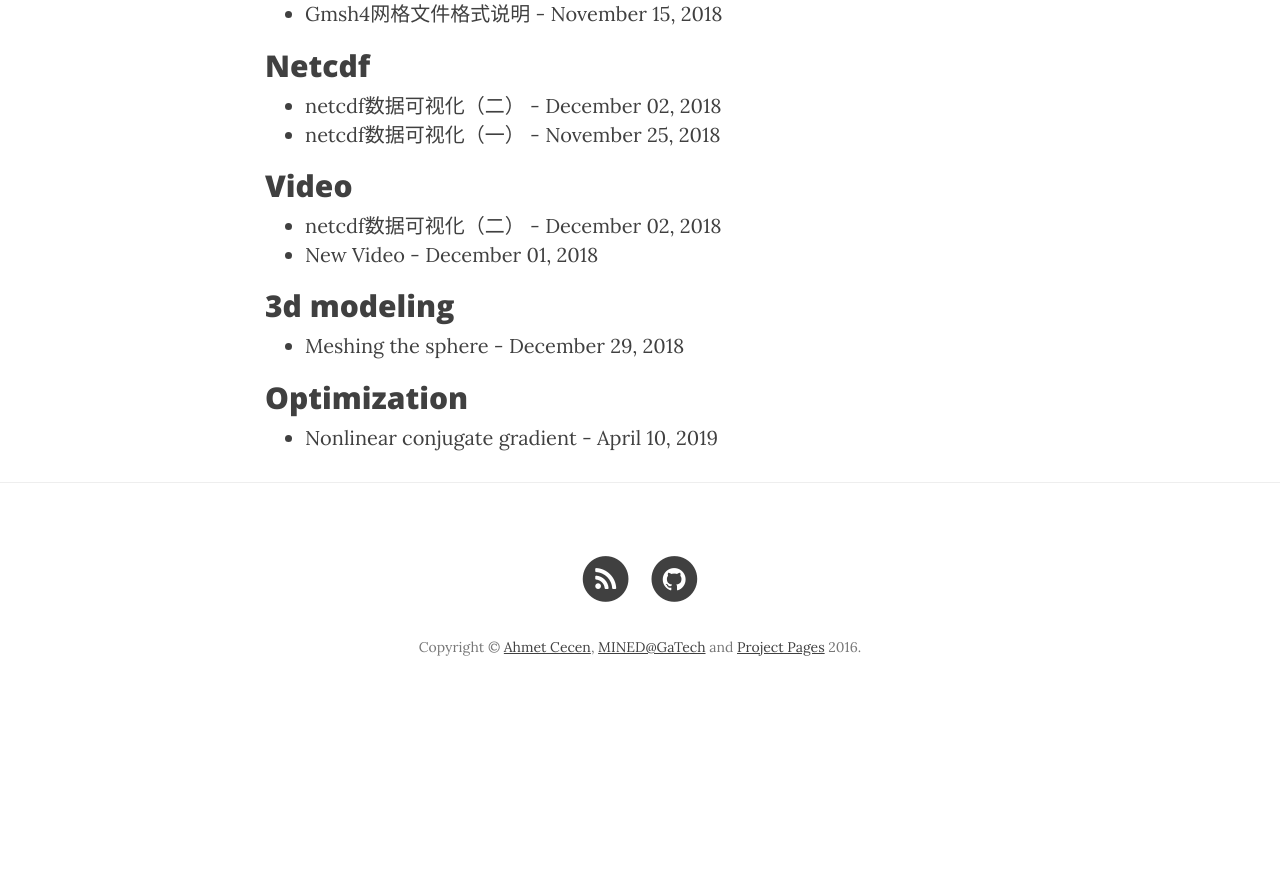
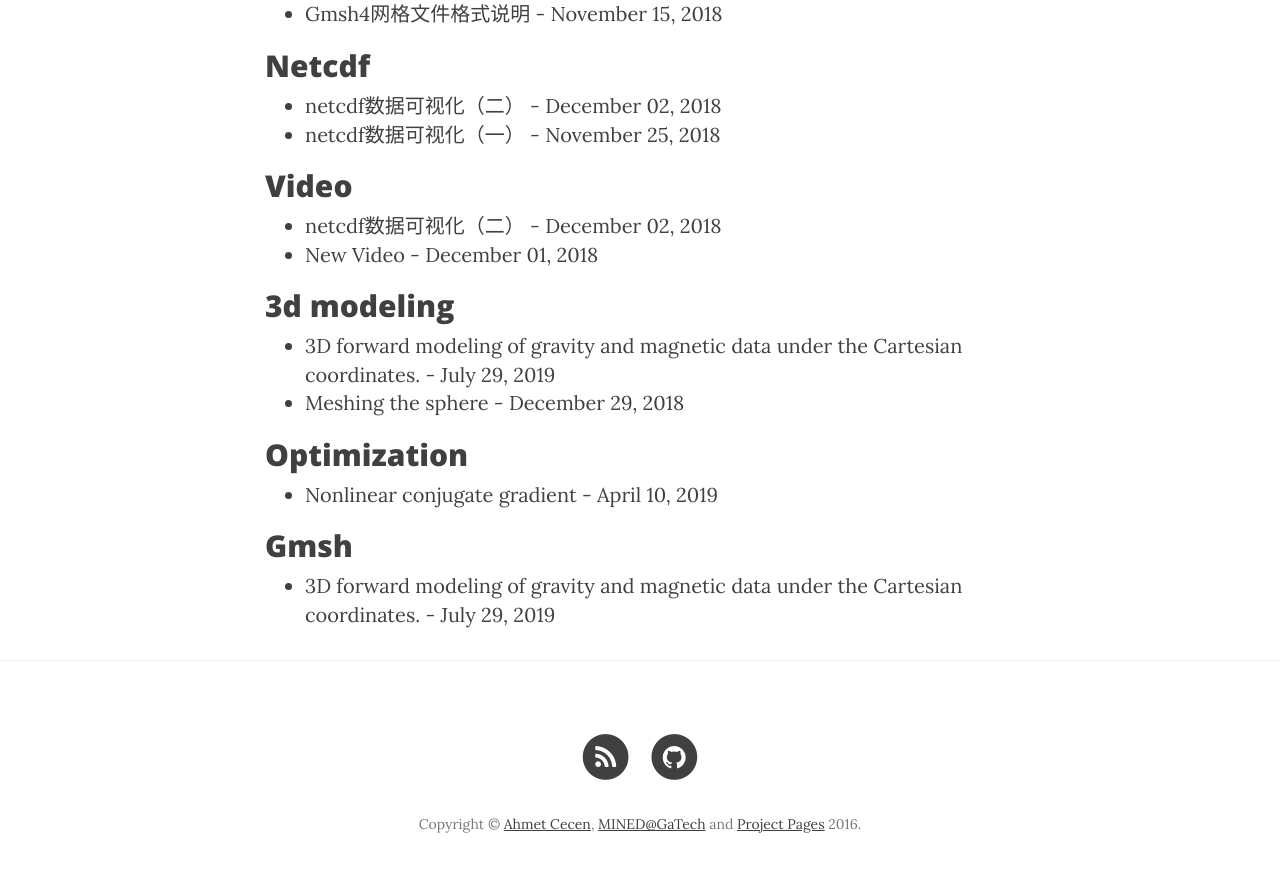
Before and after one commit to YiZhangCUG/YiZhangCUG.github.io, a Jekyll site: the page built from search/index.html, in a window 1280 px wide and 900 px high, scrolled down 1802 px. Shown: the top 872 px of the window. Built offline with Jekyll 4.4.1, drawn with Linux system fonts in a browser that asks for light colours; nearby versions of some CDN libraries; before the commit the page ends 2525 px from its top, so only the background shows below that; some of the changed text lies outside the part shown.

Commit message:
post blog 2019-07-29-3D-forward-modeling-of-gravity-and-magnetic-data-under-the-Cartesian-coordinates.md

```diff
--- a/_posts/2019-07/2019-07-29-3D-forward-modeling-of-gravity-and-magnetic-data-under-the-Cartesian-coordinates.md
+++ b/_posts/2019-07/2019-07-29-3D-forward-modeling-of-gravity-and-magnetic-data-under-the-Cartesian-coordinates.md
@@ -1,10 +1,10 @@
 ---
 layout: post
 title: "3D forward modeling of gravity and magnetic data under the Cartesian coordinates."
-date: 2019-07-29 11:49:16 +0800
+date: 2019-07-29 11:51:42 +0800
 author: Yi Zhang
-category: Null
-tags: [Null]
+category: software
+tags: [Gmsh,3d modeling]
 ---
 
 * content
```
